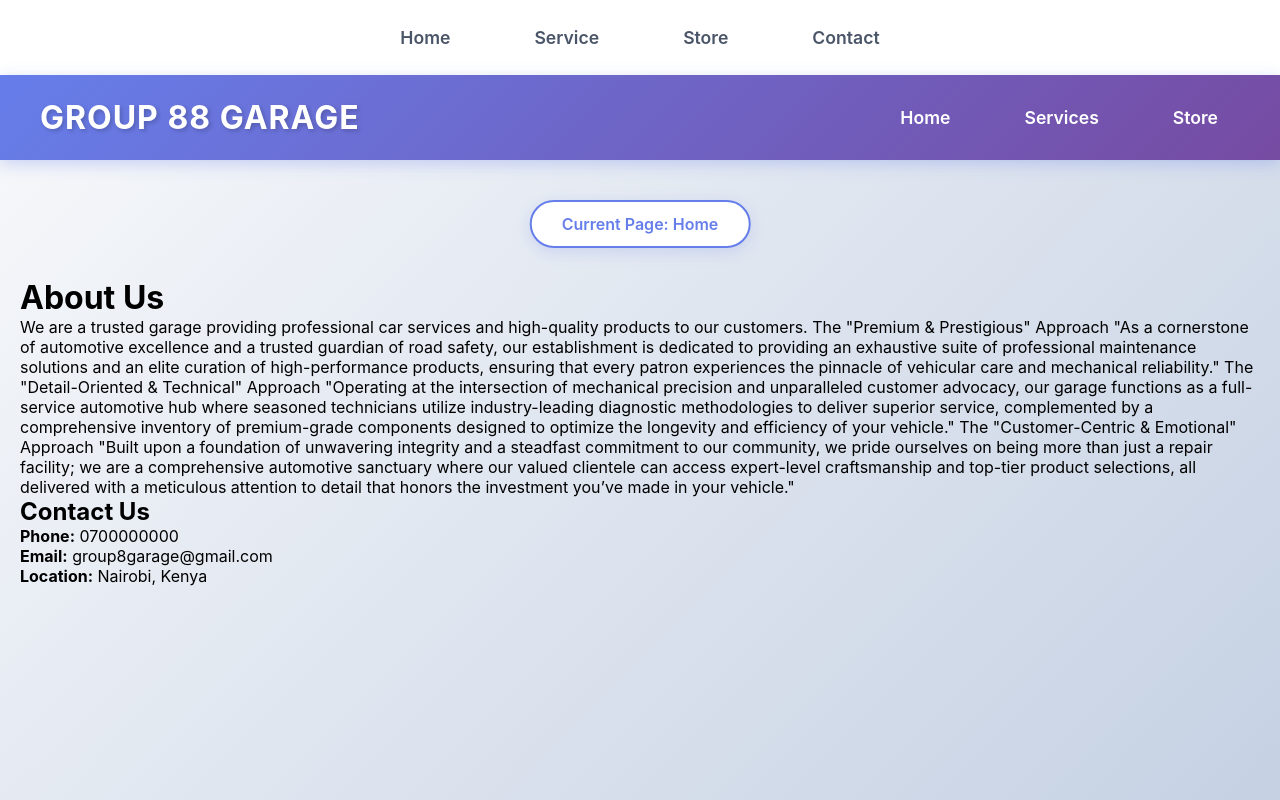
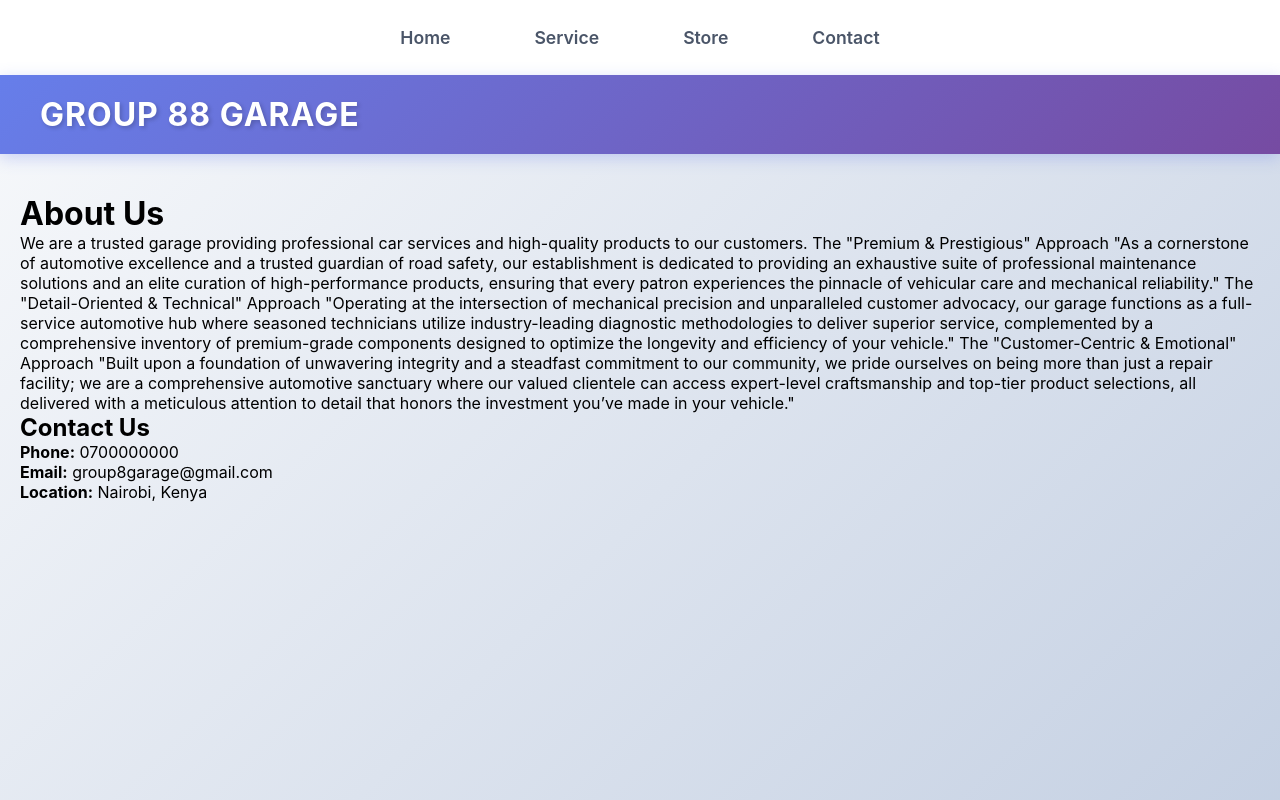
Before and after one commit to Donny254/Garage, a React (Vite) app: page / in a window 1280 px wide. Shown: the top 800 px of the page. Built offline with nearby package versions, Linux system fonts and the light colour scheme.

Commit message:
home extensions

```diff
--- a/src/components/Home/Home.jsx
+++ b/src/components/Home/Home.jsx
@@ -11,21 +11,10 @@ function Home() {
     <>
       <nav className="navbar">
         <h1>GROUP 88 GARAGE</h1>
-        <ul>
-          <li onClick={() => setCurrentPage("Home")}>
-            <Link to="/">Home</Link>
-          </li>
-          <li onClick={() => setCurrentPage("Services")}>
-            <Link to="/services">Services</Link>
-          </li>
-          <li onClick={() => setCurrentPage("Store")}>
-            <Link to="/store">Store</Link>
-          </li>
-        </ul>
       </nav>
 
       <main className="page">
-        <p className="status">Current Page: {currentPage}</p>
+
         <About />
         <Contact />
       </main>
```
